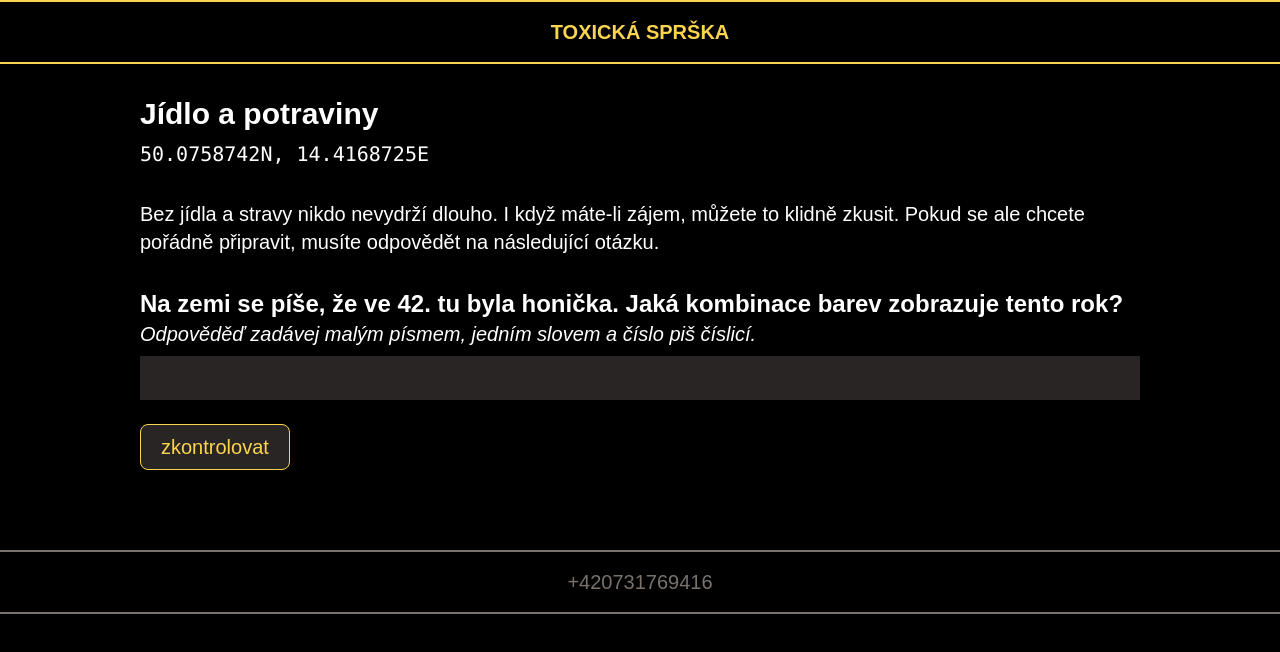
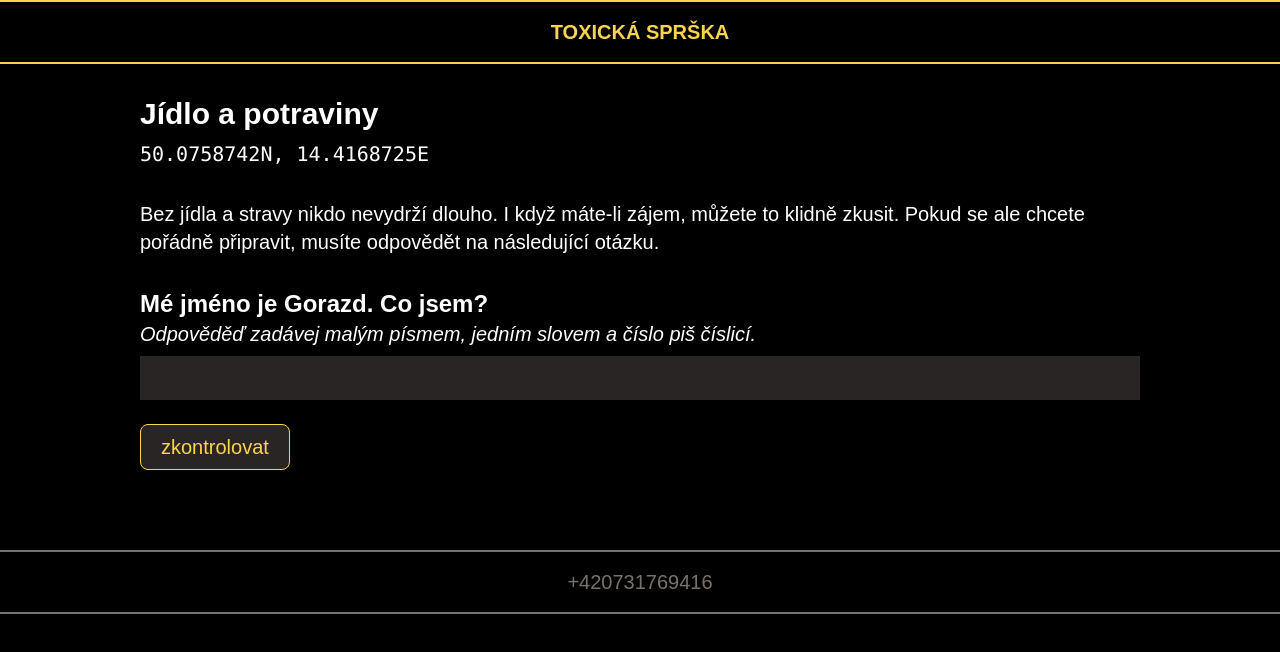
Before and after one commit to petrkucerak/game-rorate, a Next.js app: page /points/jidlo-a-potraviny in a window 1280 px wide. Shown: the top 652 px of the page. Built offline with nearby package versions, Linux system fonts and the light colour scheme; a web font is replaced by a local one.

Commit message:
jidlo boost

```diff
--- a/pages/points/jidlo-a-potraviny.js
+++ b/pages/points/jidlo-a-potraviny.js
@@ -10,8 +10,8 @@ export default function JidloAPotraviny() {
         name={"Jídlo a potraviny"}
         describtion="Bez jídla a stravy nikdo nevydrží dlouho. I když máte-li zájem, můžete to klidně zkusit. Pokud se ale chcete pořádně připravit, musíte odpovědět na následující otázku."
         coords="50.0758742N, 14.4168725E"
-        question="Na zemi se píše, že ve 42. tu byla honička. Jaká kombinace barev zobrazuje tento rok?"
-        answare="černobílá"
+        question="Mé jméno je Gorazd. Co jsem?"
+        answare="biskup"
         odpoved="#adAFS5A*"
       />
       <Footer />
```
